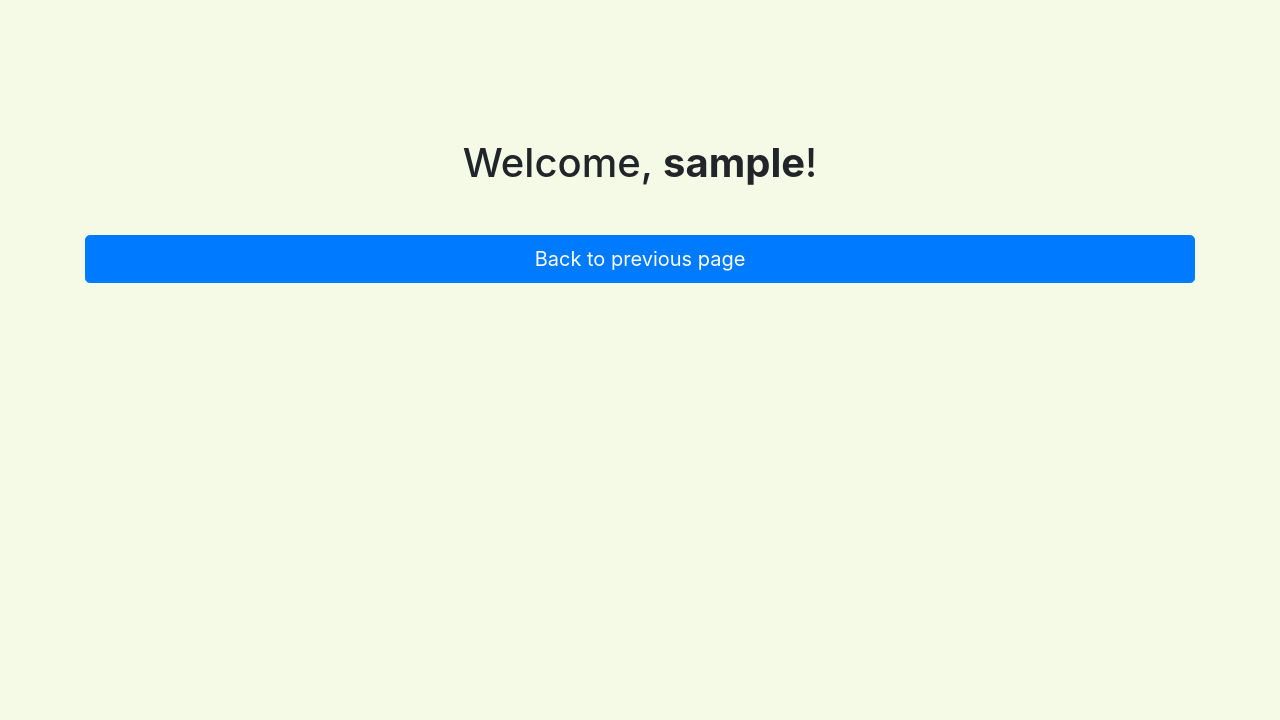
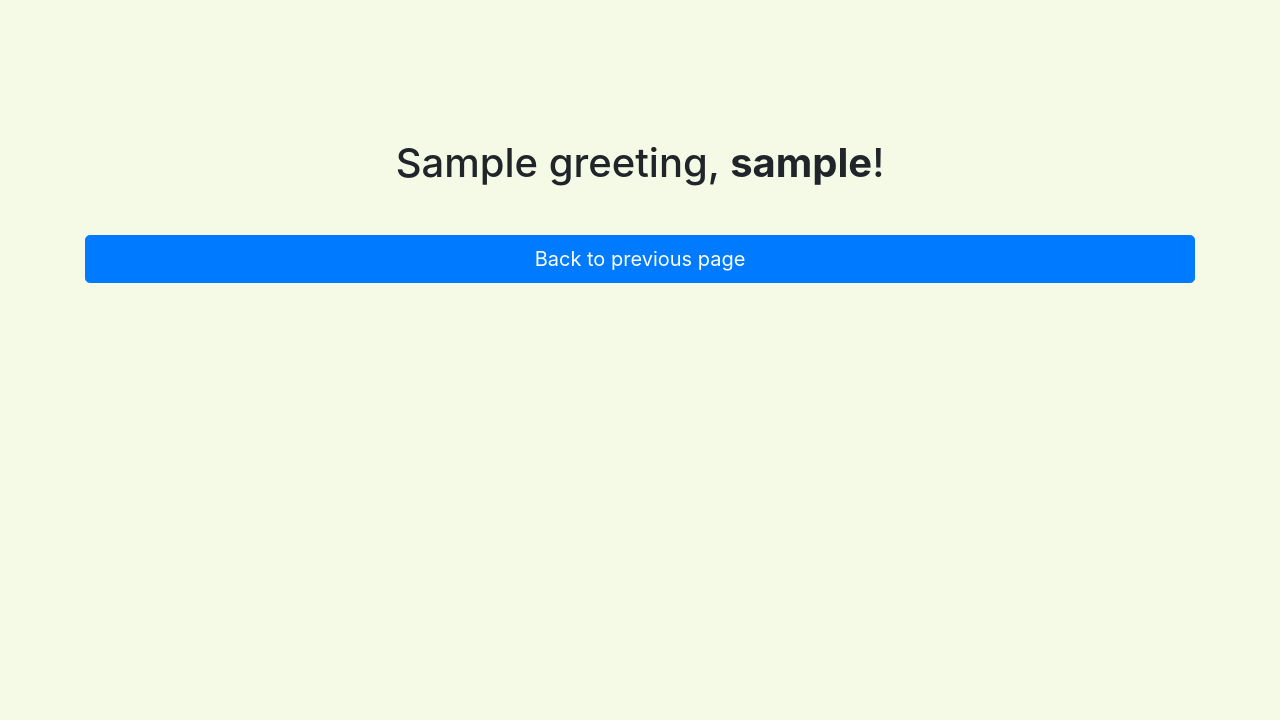
Before and after one commit to Kit-p/PickBook, a Flask app: template templates/success.html in a window 1280 px wide. Shown: the part 80-800 px from the top of the page. Run offline with Flask 2, Linux system fonts and the light colour scheme; the template is opened without the code that fills it: most values are stand-ins (such as "Sample title", 1, 10 or a date in 2020); some libraries are stand-ins or nearby versions.

Commit message:
Finished submit review functionality

```diff
--- a/application.py
+++ b/application.py
@@ -70,7 +70,7 @@ def register():
   referrer = request.referrer
   if referrer is None or referrer == "":
     referrer = url_for('index')
-  return render_template("success.html", message="Registration Successful!", username=username, referrer=referrer)
+  return render_template("success.html", message="Registration Successful!", greeting="Welcome", username=username, referrer=referrer)
 
 @app.route("/login", methods=["GET", "POST"])
 def login():
@@ -200,21 +200,7 @@ def book(book_id):
   if g.user is None:
     return redirect(url_for('logout'))
 
-  # if request.method == "POST":
-  #   # TODO: Create review functionality
-  #   reader_id = g.user.id
-  #   rating = request.form.get("rating")
-  #   content = request.form.get("content", "")
-
-  #   referrer = request.referrer
-  #   if referrer is None or referrer == "":
-  #     referrer = url_for('index')
-  #   return render_template("success.html", message="Review submitted successfully!", referrer=referrer)
-
   global db
-
-  sql = "SELECT * FROM book WHERE id = :book_id;"
-  book = db.execute(sql, {"book_id": book_id}).fetchone()
 
   sql = (
     "SELECT reader_id, username, rating, content"
@@ -227,6 +213,27 @@ def book(book_id):
     if review.reader_id == g.user.id:
       canSubmitReview = False
       break
+
+  if request.method == "POST":
+    if canSubmitReview:
+      reader_id = g.user.id
+      rating = request.form.get("rating")
+      content = request.form.get("content", "")
+
+      sql = "INSERT into review (reader_id, book_id, rating, content) VALUES (:reader_id, :book_id, :rating, :content);"
+      db.execute(sql, {"reader_id": reader_id, "book_id": book_id, "rating": rating, "content": content})
+      db.commit()
+
+      username = g.user.username
+      referrer = request.referrer
+      if referrer is None or referrer == "":
+        referrer = url_for('index')
+      return render_template("success.html", message="Review submitted successfully!", greeting="Congratulations", username=username, referrer=referrer)
+    else: # Impossible to happen
+      return render_template("error.html", message="You have already submitted a review before!", referrer=referrer)
+
+  sql = "SELECT * FROM book WHERE id = :book_id;"
+  book = db.execute(sql, {"book_id": book_id}).fetchone()
 
   res = requests.get("https://www.goodreads.com/book/review_counts.json", params={"isbns": book.isbn, "key": "MPpdcei0urqQdEG2swSWdQ"})
   goodreads_stats = {}
--- a/templates/success.html
+++ b/templates/success.html
@@ -22,7 +22,7 @@ Success - PickBook
 {% block body %}
 <div class="container">
   <h1>{{ message }}</h1>
-  <h1 class="mb-5">Welcome, <b>{{ username }}</b>!</h1>
+  <h1 class="mb-5">{{ greeting }}, <b>{{ username }}</b>!</h1>
   <a href="{{ referrer }}" class="btn btn-lg btn-primary btn-block mr-5 mt-5" role="button">Back to previous page</a>
 </div>
 {% endblock %}
```
Also changed, not shown: README.md.
